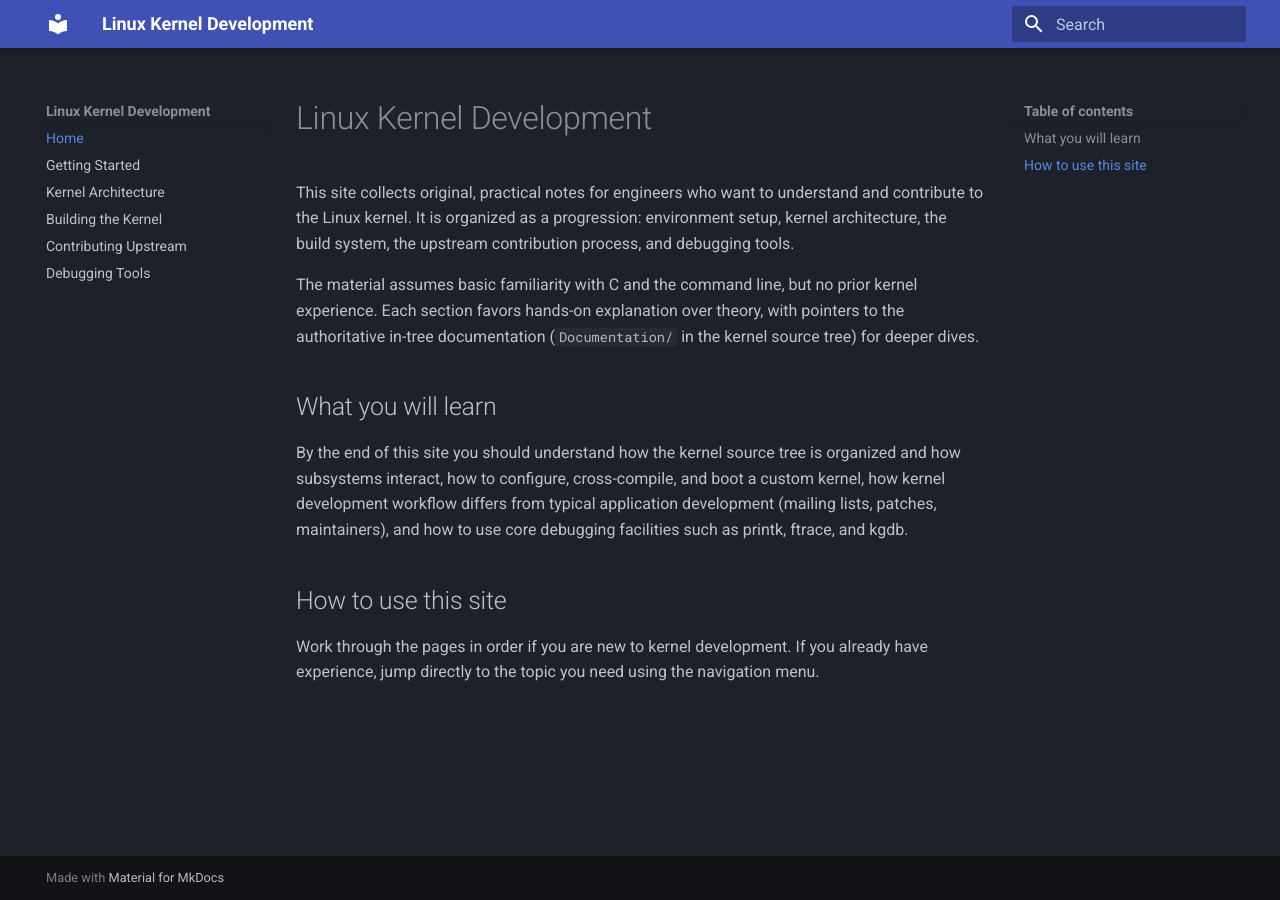
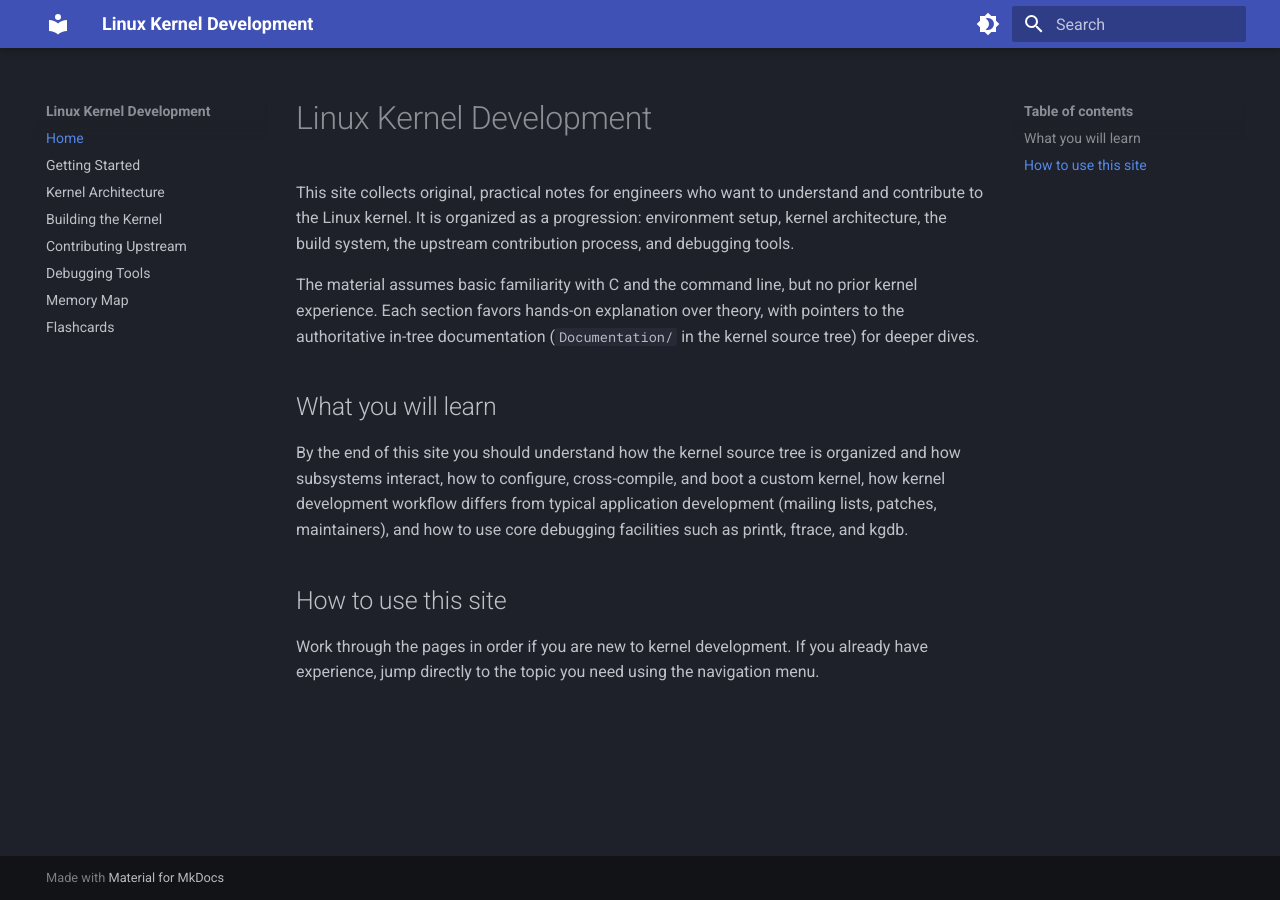
Before and after one commit to AI-Maddy/linux-kernel-development, an MkDocs documentation site: the page built from docs/index.md, in a window 1280 px wide. Built offline with MkDocs 1.6.1 and Material for MkDocs 9.7.7, drawn with Linux system fonts in a browser that asks for light colours.

Commit message:
Update mkdocs.yml

```diff
--- a/mkdocs.yml
+++ b/mkdocs.yml
@@ -3,11 +3,23 @@ site_description: Original guides on Linux kernel development, architecture, and
 theme:
   name: material
   palette:
-    scheme: slate
-    primary: indigo
+    - scheme: slate
+      primary: indigo
+      accent: amber
+      toggle:
+        icon: material/brightness-4
+        name: Switch to light mode
+    - scheme: default
+      primary: indigo
+      accent: amber
+      toggle:
+        icon: material/brightness-7
+        name: Switch to dark mode
   features:
     - navigation.sections
+    - navigation.top
     - content.code.copy
+    - content.tabs.link
 
 nav:
   - Home: index.md
@@ -16,9 +28,23 @@ nav:
   - Building the Kernel: building-the-kernel.md
   - Contributing Upstream: contributing-upstream.md
   - Debugging Tools: debugging-tools.md
+  - Memory Map: memory-map.md
+  - Flashcards: flashcards.md
 
 markdown_extensions:
   - toc:
       permalink: true
   - admonition
-  - fenced_code
+  - pymdownx.details
+  - pymdownx.superfences:
+      custom_fences:
+        - name: mermaid
+          class: mermaid
+          format: !!python/name:pymdownx.superfences.fence_code_format
+  - pymdownx.tabbed:
+      alternate_style: true
+  - attr_list
+  - md_in_html
+
+extra_css:
+  - stylesheets/extra.css
```
